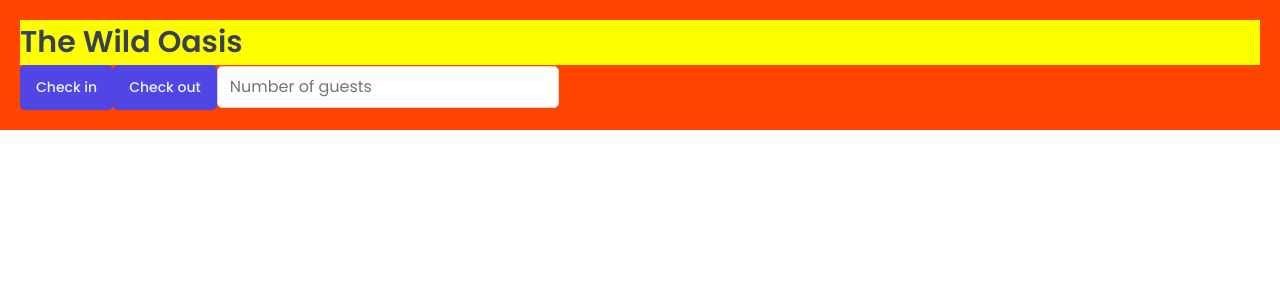
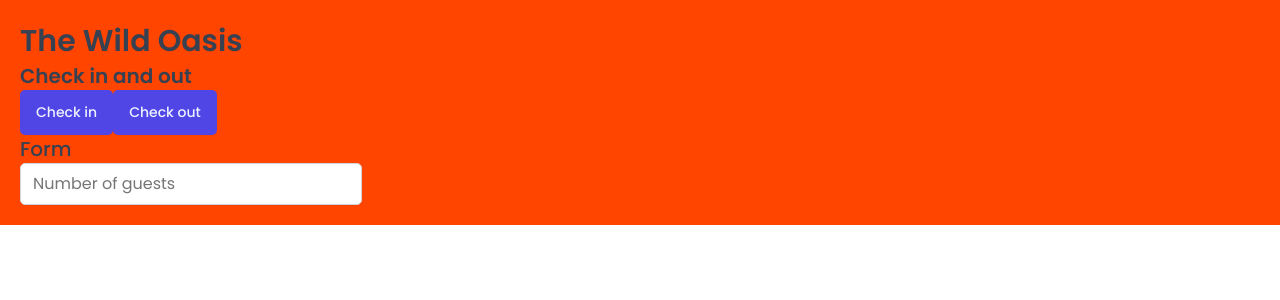
Before and after one commit to AnaSad-front/the-wild-oasis, a React (Vite) app: page / in a window 1280 px wide. Shown: the top 300 px of the page. Built offline with nearby package versions, Linux system fonts and the light colour scheme; a web font is replaced by a local one.

Commit message:
Styled components props and the css function

```diff
--- a/src/App.jsx
+++ b/src/App.jsx
@@ -2,12 +2,7 @@
 import GlobalStyles from "./styles/GlobalStyles";
 import Button from "./ui/Button";
 import Input from "./ui/Input";
-
-const H1 = styled.h1`
-  font-size: 30px;
-  font-weight: 600;
-  background-color: yellow;
-`;
+import Heading from "./ui/Heading";
 
 const StyledApp = styled.main`
   background-color: orangered;
@@ -19,9 +14,12 @@
     <>
       <GlobalStyles />
       <StyledApp>
-        <H1>The Wild Oasis</H1>
+        <Heading as="h1">The Wild Oasis</Heading>
+        <Heading as="h2">Check in and out</Heading>
         <Button onClick={() => alert("Check in")}>Check in</Button>
         <Button onClick={() => alert("Check out")}>Check out</Button>
+
+        <Heading as="h3">Form</Heading>
         <Input type="number" placeholder="Number of guests"></Input>
       </StyledApp>
     </>
--- /dev/null
+++ b/src/ui/Heading.jsx
@@ -0,0 +1,30 @@
+import styled, { css } from "styled-components";
+
+// const test = css`
+//   text-align: center;
+//   ${10 > 5 && "background-color: yellow;"}
+// `;
+
+const Heading = styled.h1`
+  ${(props) =>
+    props.as === "h1" &&
+    css`
+      font-size: 3rem;
+      font-weight: 600;
+    `}
+  ${(props) =>
+    props.as === "h2" &&
+    css`
+      font-size: 2rem;
+      font-weight: 600;
+    `}
+    ${(props) =>
+    props.as === "h3" &&
+    css`
+      font-size: 2rem;
+      font-weight: 500;
+    `}
+  line-height: 1.4;
+`;
+
+export default Heading;
```
